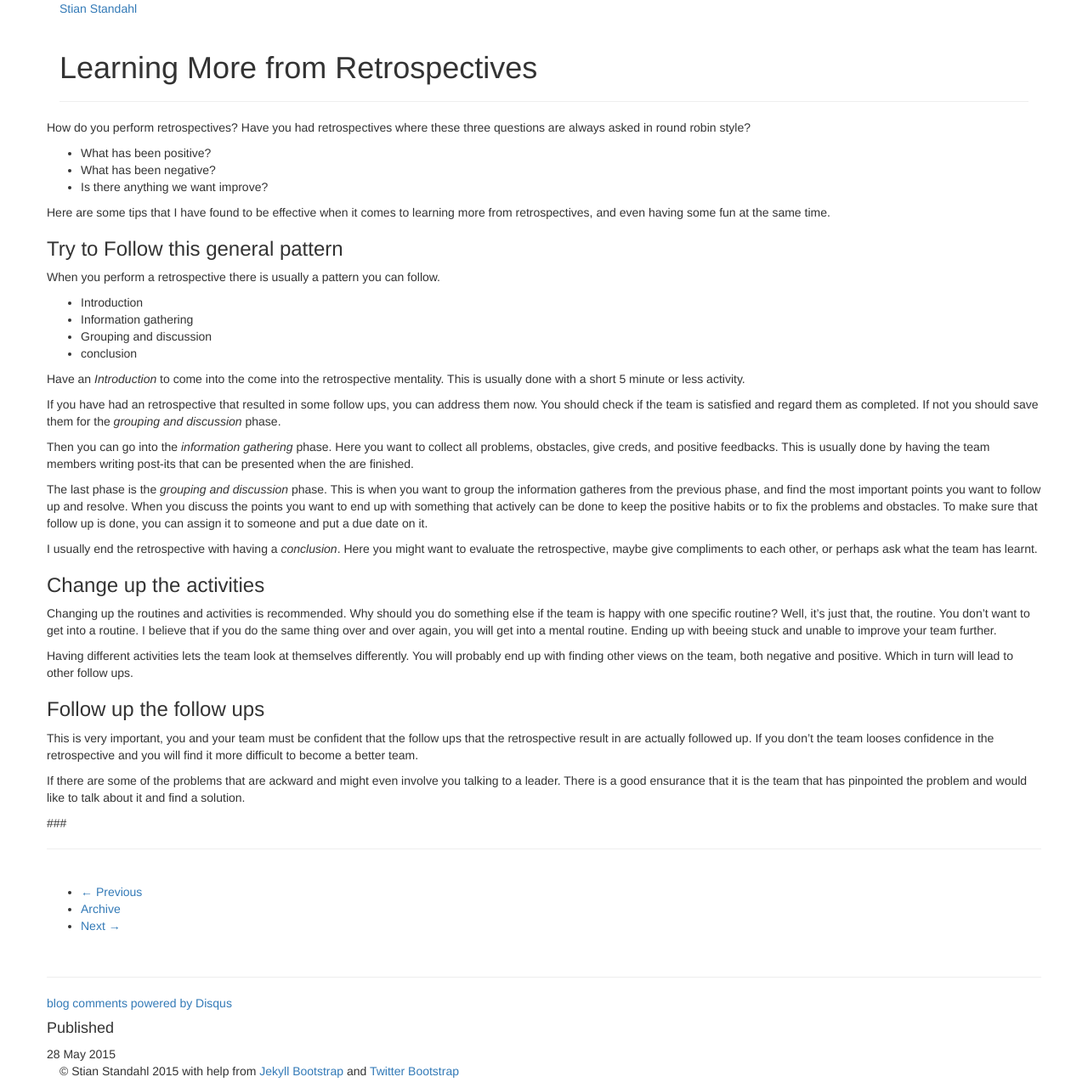
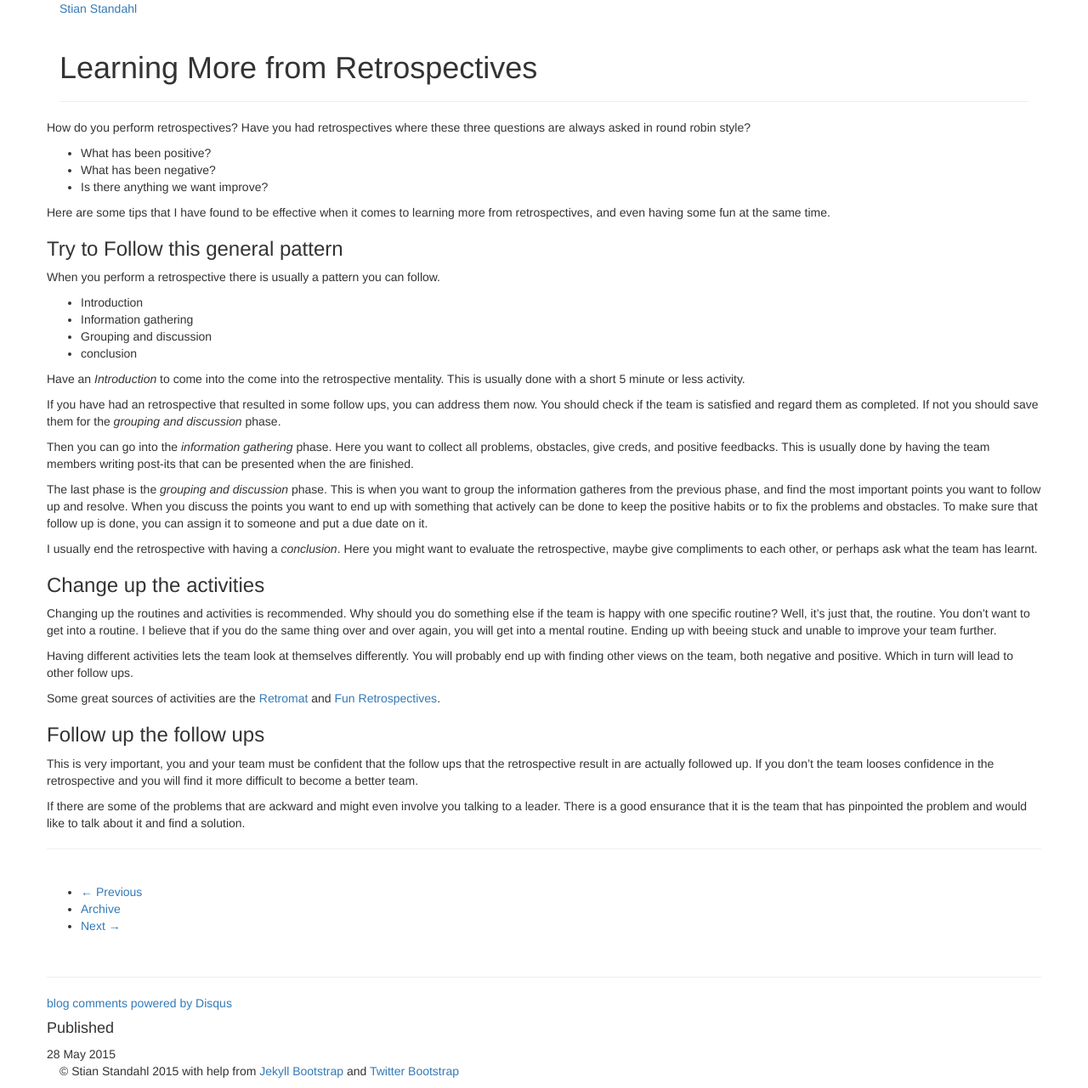
Before and after one commit to stiasta/stiasta.github.io, a Jekyll site: the page built from _posts/2015-05-28-Learning more from Retrospectives.md, in a window 1280 px wide. Shown: the whole page at 85% size. Built offline with Jekyll 4.4.1, drawn with Linux system fonts in a browser that asks for light colours; nearby versions of some CDN libraries; comment, search, counter and statistics services are not loaded.

Commit message:
added the final touches. Ready for feedback

```diff
--- a/_posts/2015-05-28-Learning more from Retrospectives.md
+++ b/_posts/2015-05-28-Learning more from Retrospectives.md
@@ -12,6 +13,7 @@ Here are some tips that I have found to be effective when it comes to learning m
 
 ###Try to Follow this general pattern
 When you perform a retrospective there is usually a pattern you can follow.
+
 - Introduction
 - Information gathering
 - Grouping and discussion
@@ -33,9 +35,9 @@ I believe that if you do the same thing over and over again, you will get into a
 
 Having different activities lets the team look at themselves differently. You will probably end up with finding other views on the team, both negative and positive. Which in turn will lead to other follow ups.
 
+Some great sources of activities are the [Retromat](http://plans-for-retrospectives.com) and [Fun Retrospectives](http://www.funretrospectives.com/).
+
 ###Follow up the follow ups
 This is very important, you and your team must be confident that the follow ups that the retrospective result in are actually followed up. If you don't the team looses confidence in the retrospective and you will find it more difficult to become a better team.
 
 If there are some of the problems that are ackward and might even involve you talking to a leader. There is a good ensurance that it is the team that has pinpointed the problem and would like to talk about it and find a solution.
-
-###
```
Also changed, not shown: other parts of _posts/2015-05-28-Learning more from Retrospectives.md (+1 -0 lines).
